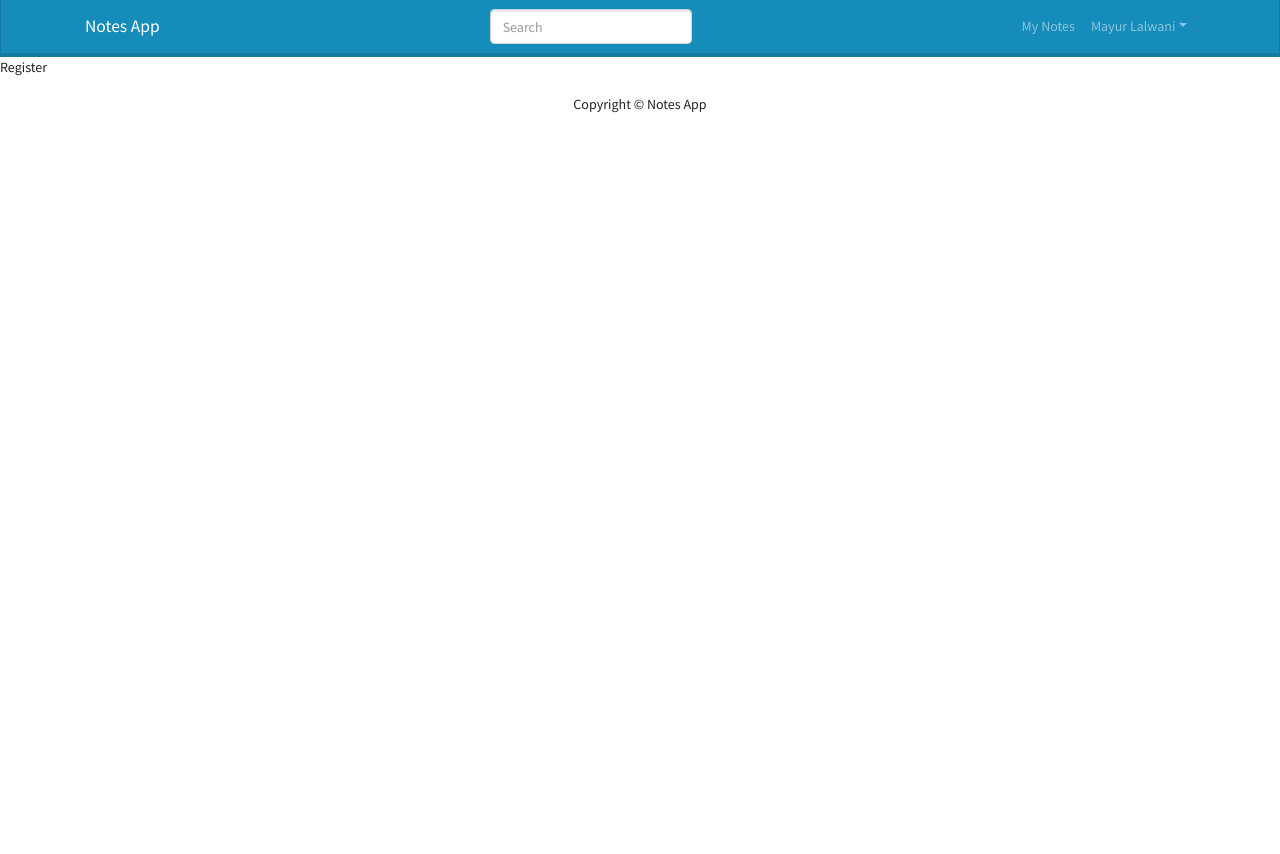
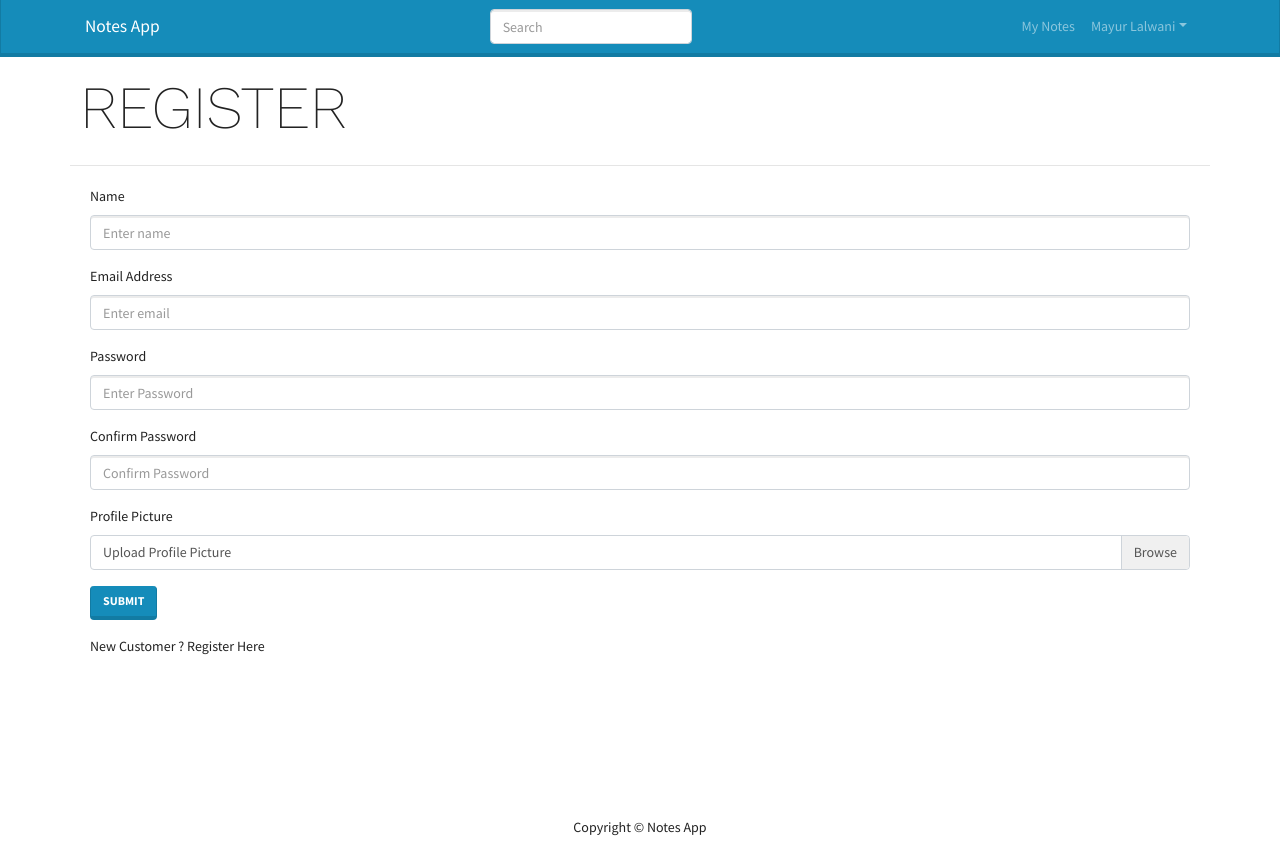
Before and after one commit to mayurlalwani/notes-app-mern, a React (Create React App) app in the folder frontend/: page /register in a window 1280 px wide. Before the commit the page ends 800 px from the top, so only its background shows below. Built offline with nearby package versions, Linux system fonts and the light colour scheme.

Commit message:
Implemented signup in frontend

```diff
--- a/frontend/src/components/Header/Header.js
+++ b/frontend/src/components/Header/Header.js
@@ -8,9 +8,10 @@ import {
   Container,
 } from "react-bootstrap";
 
-import { Link } from "react-router-dom";
+import { Link, useHistory } from "react-router-dom";
 
 const Header = () => {
+  const history = useHistory();
   return (
     <Navbar bg="primary" expand="lg" variant="dark">
       <Container>
@@ -39,7 +40,14 @@ const Header = () => {
             </Nav.Link>
             <NavDropdown title="Mayur Lalwani" id="navbarScrollingDropdown">
               <NavDropdown.Item href="#action3">My Profile</NavDropdown.Item>
-              <NavDropdown.Item href="#action4">Logout</NavDropdown.Item>
+              <NavDropdown.Item
+                onClick={() => {
+                  localStorage.removeItem("userInfo");
+                  history.push("/");
+                }}
+              >
+                Logout
+              </NavDropdown.Item>
             </NavDropdown>
           </Nav>
         </Navbar.Collapse>
--- a/frontend/src/components/screens/RegisterPage/RegisterPage.js
+++ b/frontend/src/components/screens/RegisterPage/RegisterPage.js
@@ -1,7 +1,145 @@
-import React from "react";
+import React, { useState, useEffect } from "react";
+import { Form, Button, Row, Col } from "react-bootstrap";
+import MainScreen from "../../MainScreen";
+import { Link } from "react-router-dom";
+import axios from "axios";
+import Loading from "../../Loading";
+import ErrorMessage from "../../ErrorMessage";
 
-const RegisterPage = () => {
-  return <div>Register</div>;
+const RegisterPage = ({ history }) => {
+  const [name, setName] = useState("");
+  const [email, setEmail] = useState("");
+  const [password, setPassword] = useState("");
+  const [confirmPassword, setConfirmPassword] = useState("");
+  const [pic, setPic] = useState(
+    "https://iupac.org/wp-content/uploads/2018/05/default-avatar.png"
+  );
+  const [message, setMessage] = useState(null);
+  const [picMessage, setPicMessage] = useState(null);
+  const [loading, setLoading] = useState(false);
+  const [error, setError] = useState(false);
+
+  const submitHandler = async (e) => {
+    e.preventDefault();
+    if (password !== confirmPassword) {
+      setMessage("Passwords do not match");
+    } else {
+      setMessage(null);
+      try {
+        const config = {
+          headers: {
+            "Content-type": "application/json",
+          },
+        };
+        setLoading(true);
+        const { data } = await axios.post(
+          "/api/users",
+          { name, pic, email, password },
+          config
+        );
+        localStorage.setItem("userInfo", JSON.stringify(data));
+        setLoading(false);
+      } catch (error) {
+        setError(error.response.data.message);
+        setLoading(false);
+      }
+    }
+  };
+
+  const postDetails = (profilePic) => {
+    console.log({ profilePic });
+    if (!profilePic) {
+      return;
+    }
+    setPicMessage(null);
+    if (profilePic.type === "image/jpeg" || profilePic.type === "image/png") {
+      const data = new FormData();
+      data.append("file", profilePic);
+      data.append("upload_preset", "notes-app");
+      data.append("cloud_name", "dacumxjny");
+      fetch("https://api.cloudinary.com/v1_1/dacumxjny/image/upload", {
+        method: "post",
+        body: data,
+      })
+        .then((res) => res.json())
+        .then((data) => {
+          setPic(data.url.toString());
+        })
+        .catch((err) => {
+          console.log(err);
+        });
+    } else {
+      return setPicMessage("Please select a message");
+    }
+  };
+
+  return (
+    <MainScreen title="REGISTER">
+      <div className="loginContainer">
+        {message && <ErrorMessage variant="danger"> {message} </ErrorMessage>}
+        {loading && <Loading />}
+        <Form onSubmit={submitHandler}>
+          <Form.Group controlId="name">
+            <Form.Label>Name</Form.Label>
+            <Form.Control
+              type="name"
+              placeholder="Enter name"
+              value={name}
+              onChange={(e) => setName(e.target.value)}
+            ></Form.Control>
+          </Form.Group>
+          <Form.Group controlId="formBasicEmail">
+            <Form.Label>Email Address</Form.Label>
+            <Form.Control
+              type="email"
+              placeholder="Enter email"
+              value={email}
+              onChange={(e) => setEmail(e.target.value)}
+            ></Form.Control>
+          </Form.Group>
+
+          <Form.Group controlId="formBasicPassword">
+            <Form.Label>Password</Form.Label>
+            <Form.Control
+              type="password"
+              placeholder="Enter Password"
+              value={password}
+              onChange={(e) => setPassword(e.target.value)}
+            ></Form.Control>
+          </Form.Group>
+          <Form.Group controlId="confirmPassword">
+            <Form.Label>Confirm Password</Form.Label>
+            <Form.Control
+              type="password"
+              placeholder="Confirm Password"
+              value={confirmPassword}
+              onChange={(e) => setConfirmPassword(e.target.value)}
+            ></Form.Control>
+          </Form.Group>
+
+          <Form.Group controlId="pic">
+            <Form.Label>Profile Picture</Form.Label>
+            <Form.File
+              id="custom-file"
+              type="image/png"
+              label="Upload Profile Picture"
+              onChange={(e) => postDetails(e.target.files[0])}
+              custom
+            />
+          </Form.Group>
+
+          <Button variant="primary" type="submit">
+            Submit
+          </Button>
+        </Form>
+        <Row className="py-3">
+          <Col>
+            New Customer ? <Link to="/register">Register Here</Link>
+          </Col>
+        </Row>
+      </div>
+    </MainScreen>
+  );
 };
 
 export default RegisterPage;
```
